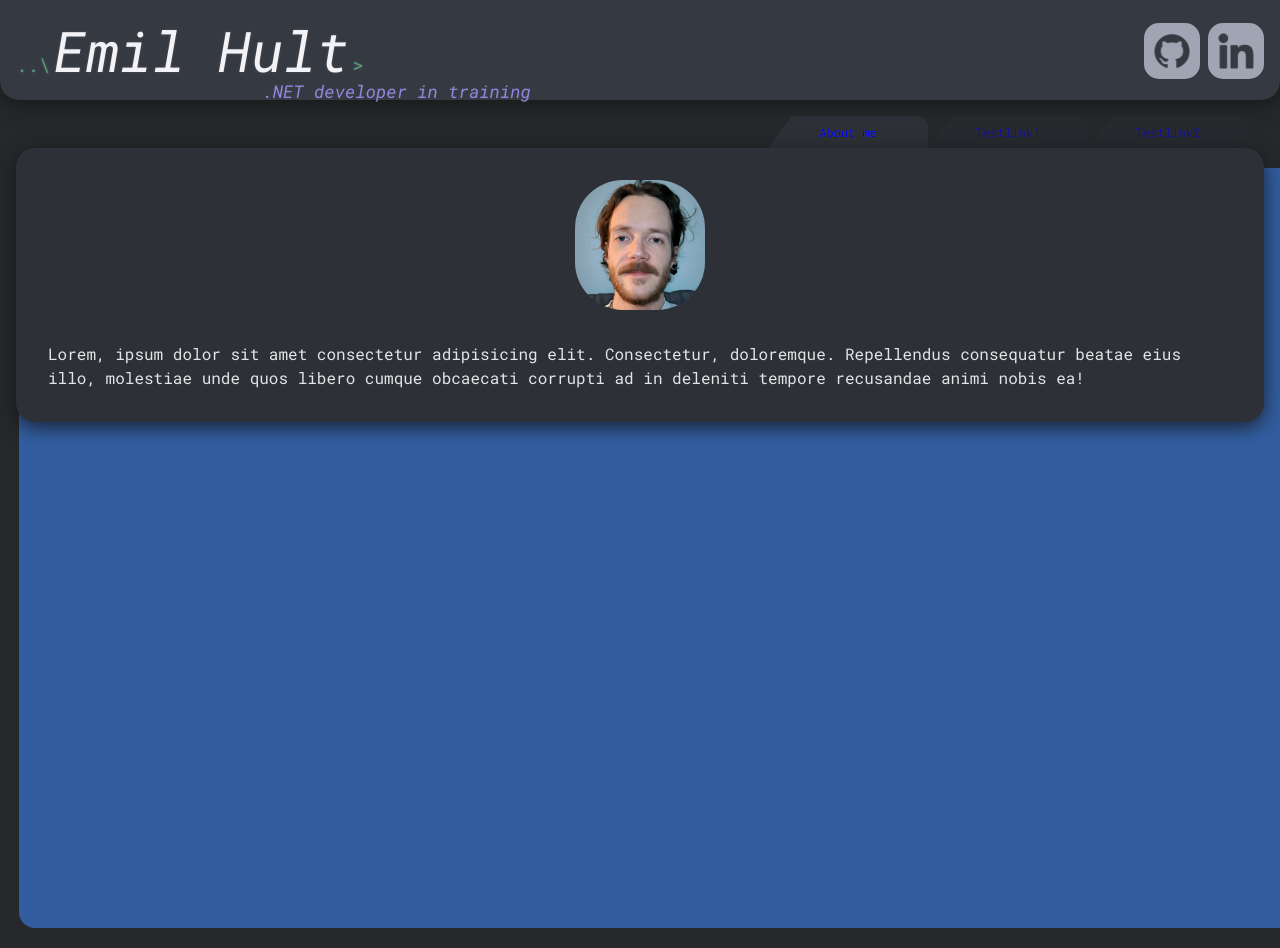
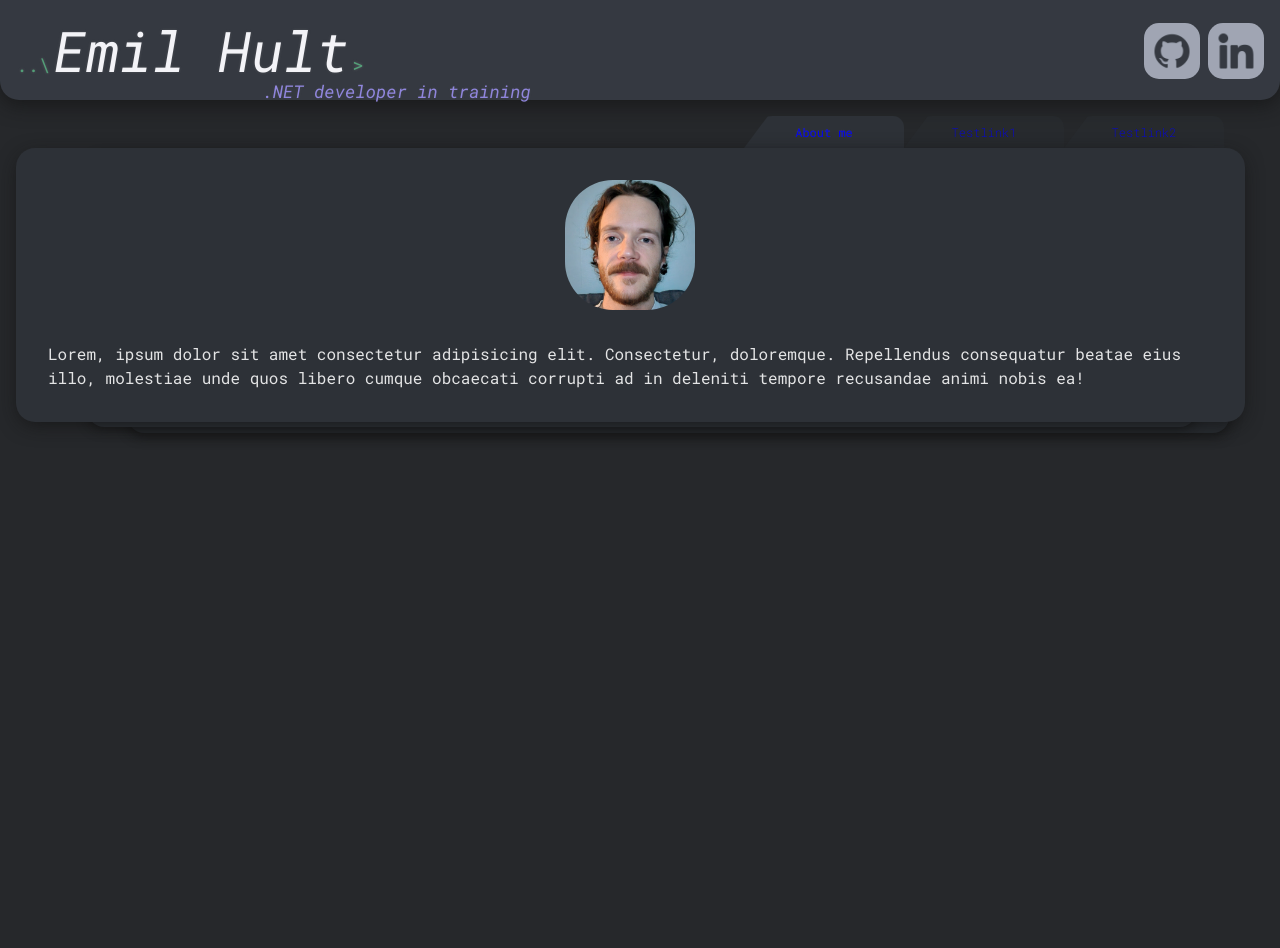
Before and after one commit to mutenJanken/Portfolio-EmilHult, a React (Vite) app: page /about in a window 1280 px wide. After the commit the page ends 800 px from the top, so only its background shows below. Built offline with nearby package versions, Linux system fonts and the light colour scheme.

Commit message:
Cards under cards

```diff
--- a/src/components/Aboutme.jsx
+++ b/src/components/Aboutme.jsx
@@ -5,7 +5,8 @@ function Aboutme() {
   return (
     <>
       <div className="card-container">
-        <div className="card-under">UNDER</div>
+        <div className="card-under-one">UNDER1</div>
+        <div className="card-under-two">UNDER2</div>
         <section>
           <div className="profile-picture-wrapper">
             <img className="profile-picture" src={ProfilePicture} alt="Profile picture" />
--- a/src/index.scss
+++ b/src/index.scss
@@ -73,16 +73,16 @@ header {
 
 .card-container {
   position: relative;
-  width: auto;
-  min-height: 100vh;
+  display: flex;
+  justify-content: center;
+  align-items: center;
 }
 
 section {
-  z-index: 2;
-  position: absolute;
-  width: auto;
-  max-height: 100dvh;
-  box-shadow: 0 5px 20px rgba(18, 18, 18, 0.788);
+  z-index: 3;
+  position: relative;
+  width: 100%;
+  box-shadow: 0 5px 20px -3px rgba(18, 18, 18, 0.788);
 
   background-color: #2d3137;
   // background-color: rgba(36, 36, 36, 0.651);
@@ -90,18 +90,31 @@ section {
 
   border-radius: 1.2rem;
   padding: 1rem;
-  margin: 0 1rem 0 1rem;
+  margin: 0 2.2rem 0 1rem;
 }
 
-.card-under {
+.card-under-one {
+  position: absolute;
+  z-index: 2;
+  left: 6.9%;
+  top: 2.5%;
+  width: 86.5%;
+  height: 99.4%;
+  border-radius: 1rem;
+  background-color: #2c3036;
+  box-shadow: 0 2px 12px rgba(18, 18, 18, 0.788);
+}
+
+.card-under-two {
   position: absolute;
   z-index: 1;
-  left: 1.5%;
-  top: 2.5%;
-  width: 100%;
-  height: 95%;
+  left: 10%;
+  top: 5.5%;
+  width: 86%;
+  height: 98.6%;
   border-radius: 1rem;
-  background-color: #325ea1;
+  background-color: #282c31;
+  box-shadow: 0 3px 12px rgba(18, 18, 18, 0.788);
 }
 
 .header-fullname-wrapper {
@@ -215,7 +228,7 @@ section {
 .navlinks-wrapper {
   display: flex;
   justify-content: end;
-  margin: 0 2rem 0 2rem;
+  margin: 0 3.5rem 0 2rem;
 
   @media screen and (max-width: 768px) {
     justify-content: space-between;
```
